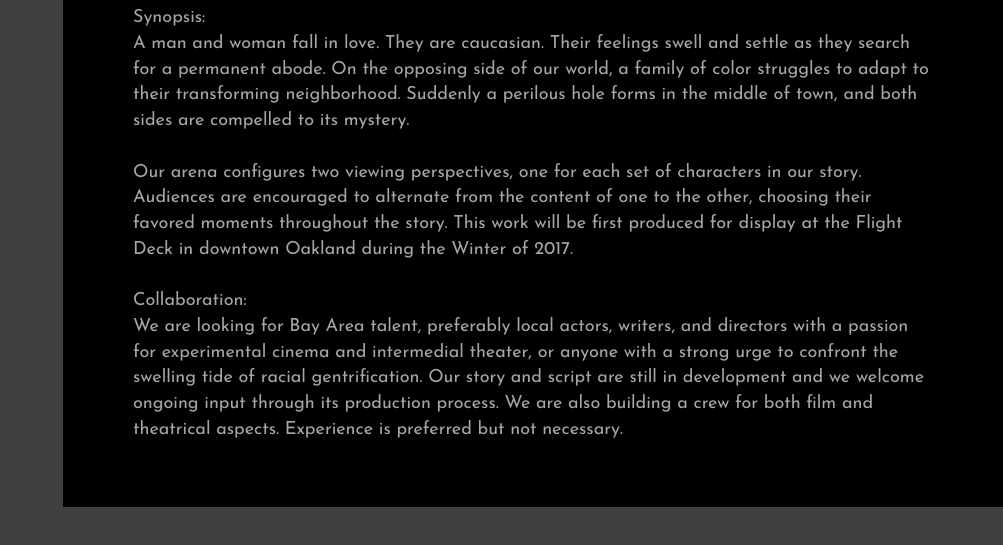
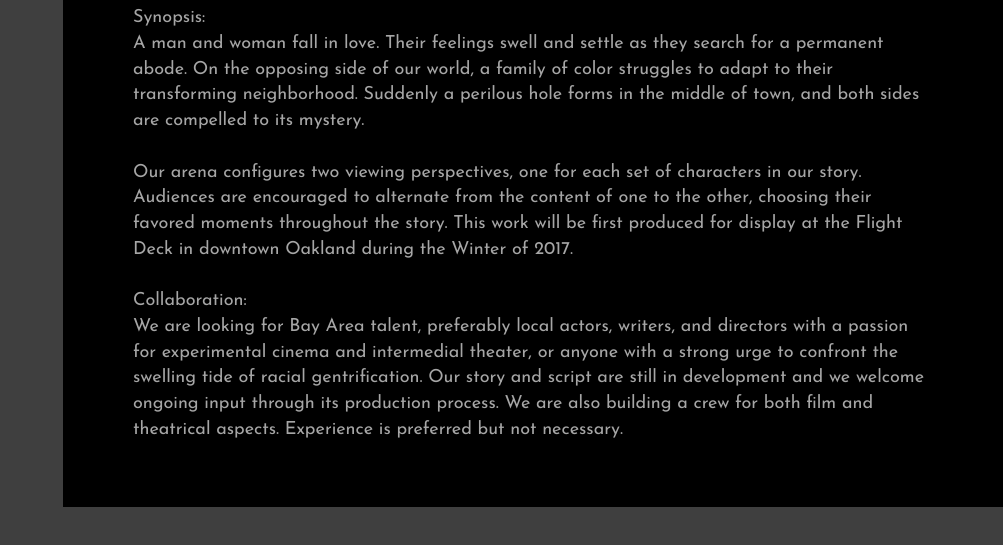
Before and after one commit to immersivecinema/immersivecinema.github.io, a plain HTML site: page index.html in a window 1280 px wide. Shown: the part 3995-4540 px from the top of the page, without its empty margins (277-1280 px from the left). Drawn offline with Linux system fonts and the light colour scheme; some packages are replaced by stand-ins of ours; a script that the page names is missing.

Commit message:
Update index.html

```diff
--- a/index.html
+++ b/index.html
@@ -432,7 +432,7 @@
                  Synopsis:
                  <br>
 
-                 A man and woman fall in love. They are caucasian. Their feelings swell and settle as they
+                 A man and woman fall in love. Their feelings swell and settle as they
                  search for a permanent abode. On the opposing side of our world, a family of color
                  struggles to adapt to their transforming neighborhood. Suddenly a perilous hole forms in
                  the middle of town, and both sides are compelled to its mystery.
```
